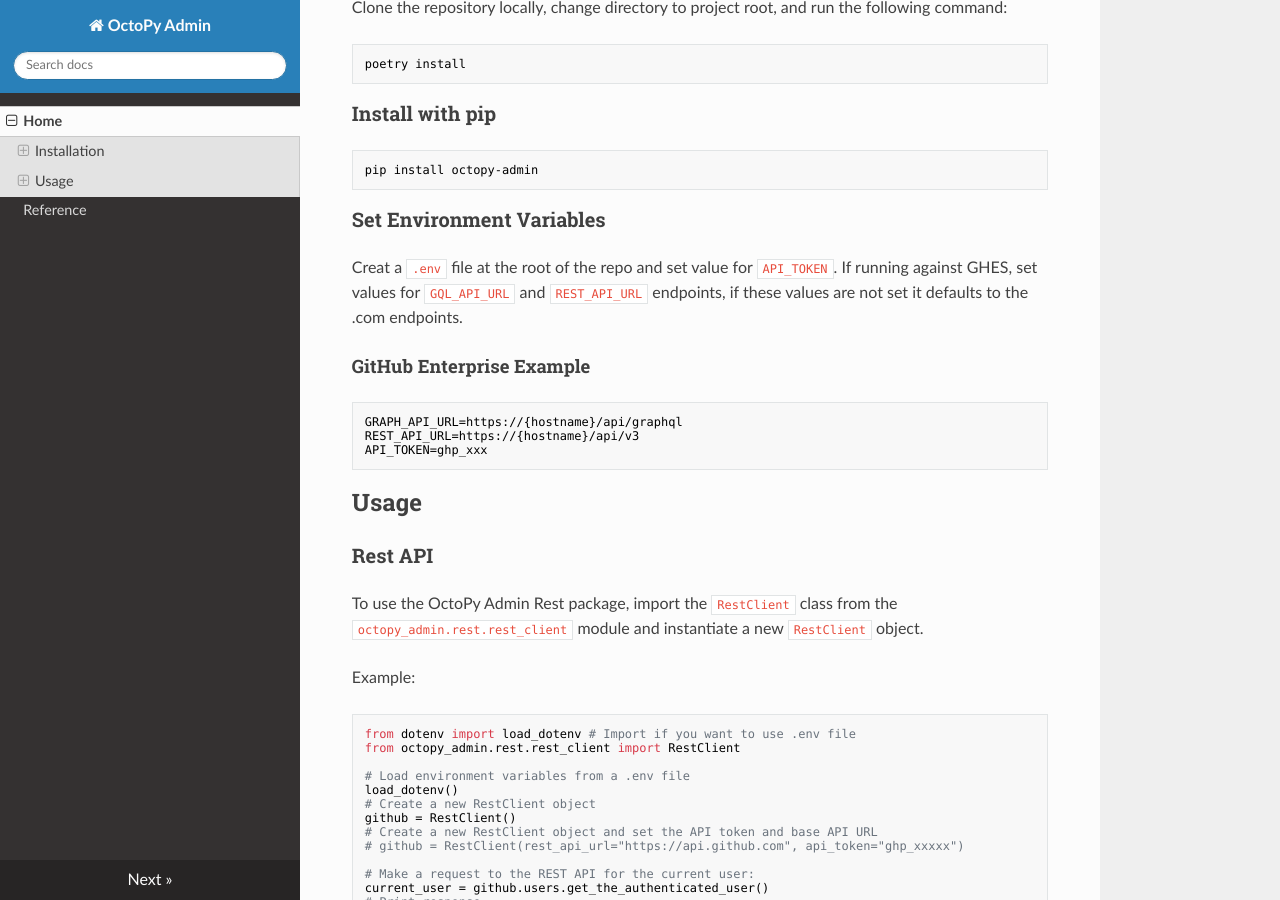
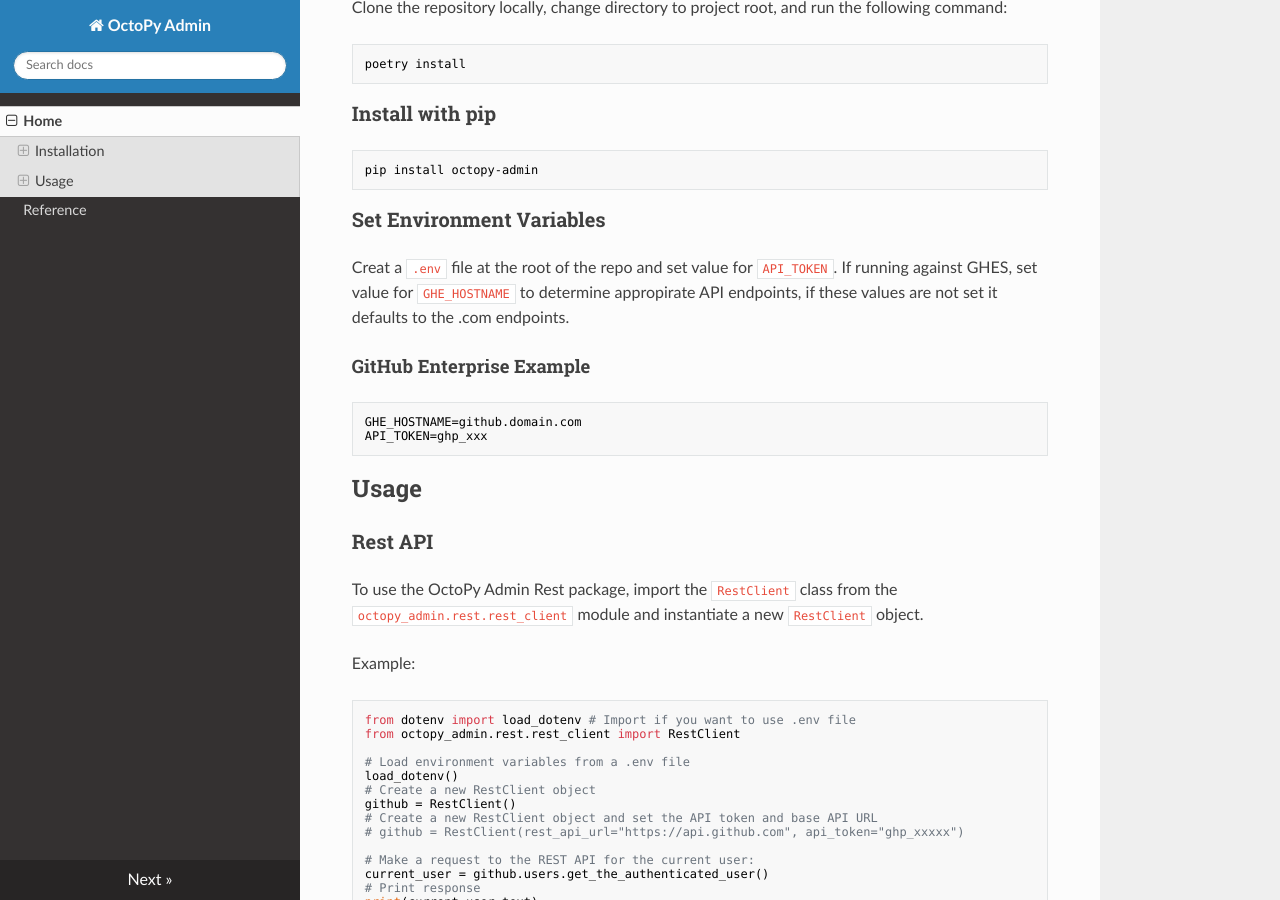
Before and after one commit to kuhlman-labs/octopy-admin, an MkDocs documentation site: the page built from docs/index.md, in a window 1280 px wide and 900 px high, scrolled down 390 px. Built offline with MkDocs 1.6.1, drawn with Linux system fonts in a browser that asks for light colours; nearby versions of some CDN libraries.

Commit message:
change env var to GHE_HOSTNAME

````diff
--- a/docs/index.md
+++ b/docs/index.md
@@ -27,14 +27,13 @@
 ### Set Environment Variables
 
 Creat a `.env` file at the root of the repo and set value for `API_TOKEN`.
-If running against GHES, set values for `GQL_API_URL` and `REST_API_URL` endpoints,
-if these values are not set it defaults to the .com endpoints.
+If running against GHES, set value for `GHE_HOSTNAME` to determine appropirate
+API endpoints, if these values are not set it defaults to the .com endpoints.
 
 #### GitHub Enterprise Example
 
 ```bash
-GRAPH_API_URL=https://{hostname}/api/graphql
-REST_API_URL=https://{hostname}/api/v3
+GHE_HOSTNAME=github.domain.com
 API_TOKEN=ghp_xxx
 ```
 
````
Also changed, not shown: README.md (+3 -3 lines), 3 other files.
